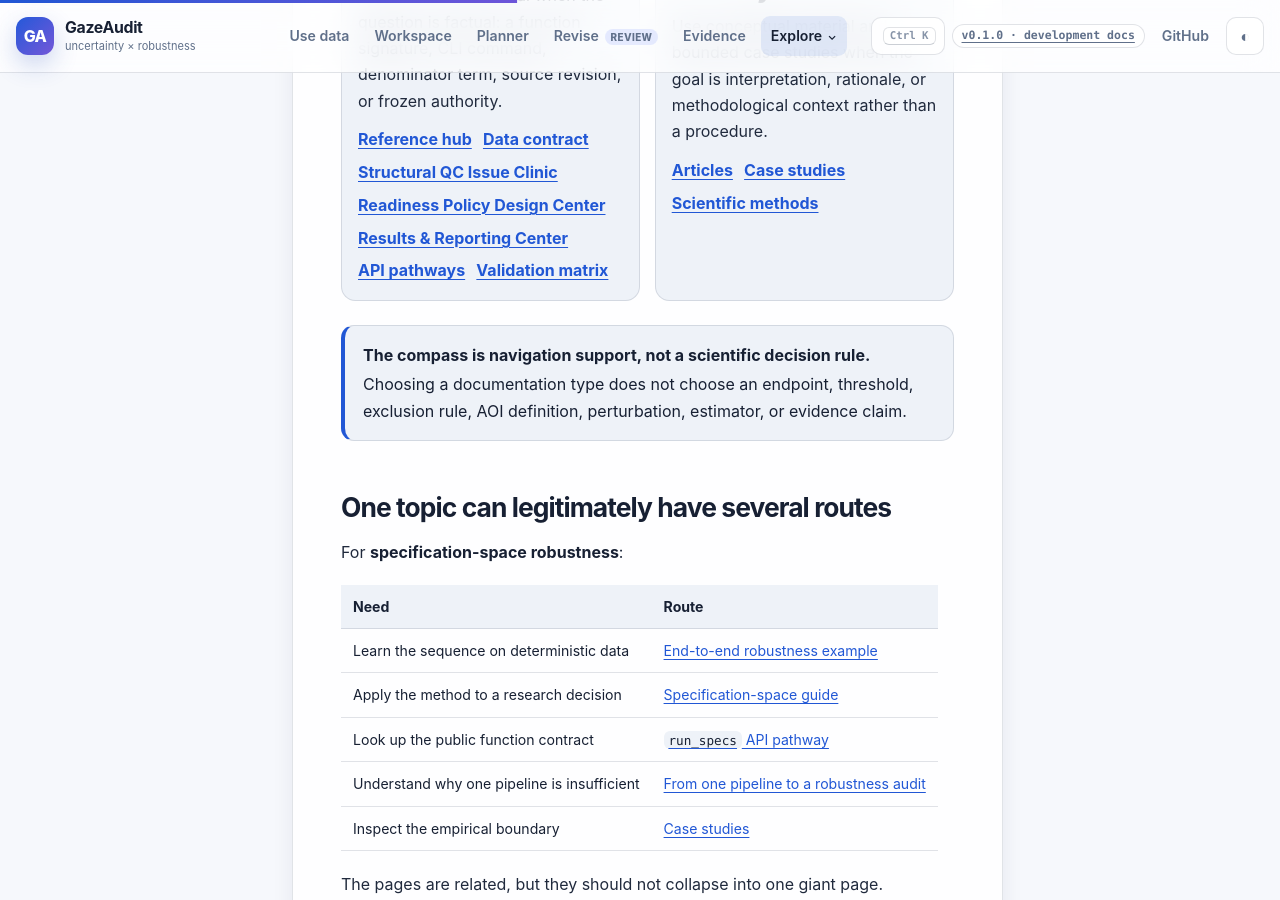
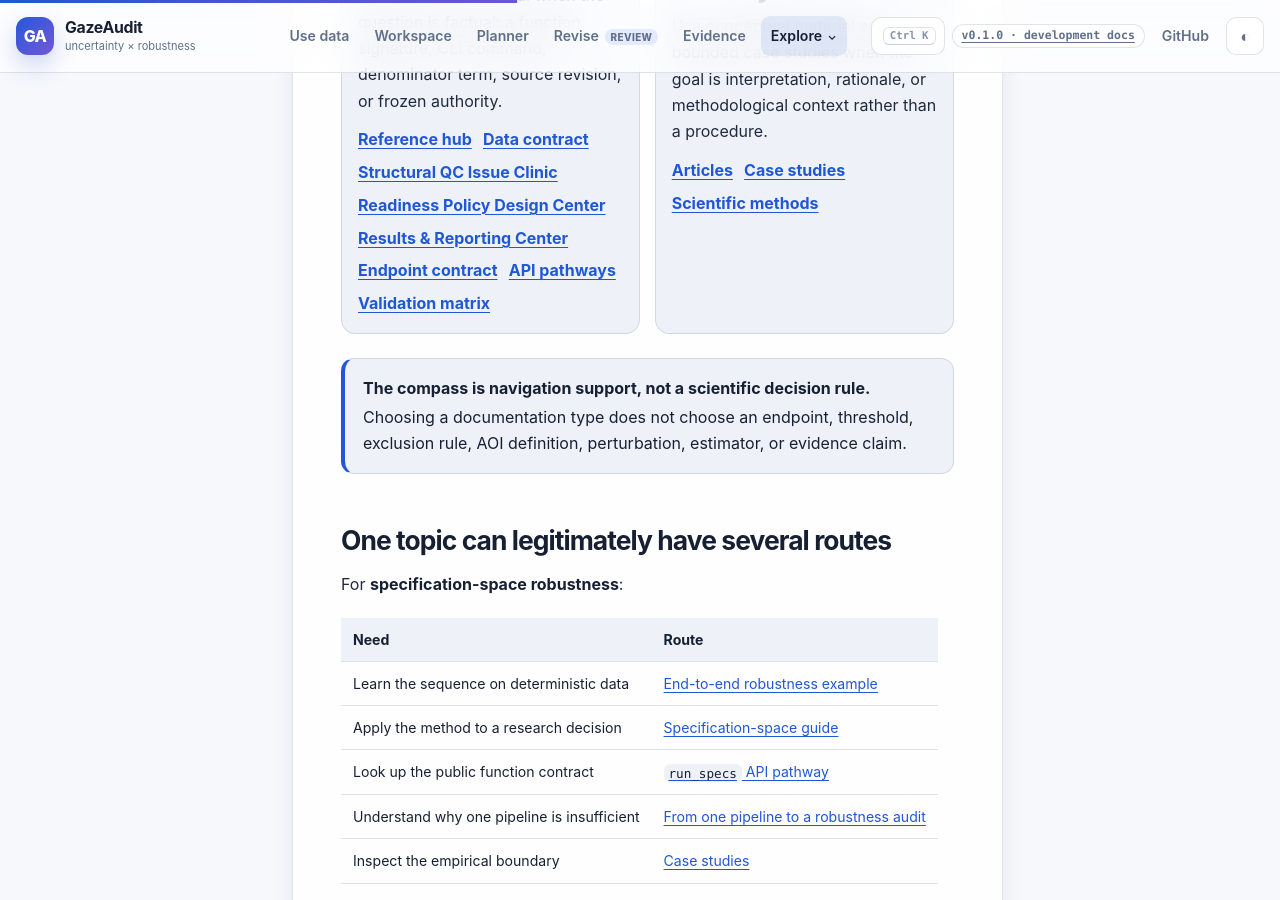
Before and after one commit to stefanosbalaskas/GazeAudit, a Jekyll site: the page built from docs/documentation-map.md, in a window 1280 px wide and 900 px high, scrolled down 1241 px. Built offline with Jekyll 4.4.1, drawn with Linux system fonts in a browser that asks for light colours.

Commit message:
docs: add endpoint contract to reference routes

```diff
--- a/docs/documentation-map.md
+++ b/docs/documentation-map.md
@@ -53,6 +53,7 @@
       <a href="{{ '/docs/reference/qc-issue-clinic/' | relative_url }}">Structural QC Issue Clinic</a>
       <a href="{{ '/docs/readiness-policy/' | relative_url }}">Readiness Policy Design Center</a>
       <a href="{{ '/docs/reporting-center/' | relative_url }}">Results & Reporting Center</a>
+      <a href="{{ '/docs/endpoint-contract/' | relative_url }}">Endpoint contract</a>
       <a href="{{ '/docs/reference/api-pathways/' | relative_url }}">API pathways</a>
       <a href="{{ '/docs/VALIDATION_MATRIX.html' | relative_url }}">Validation matrix</a>
     </div>
```
